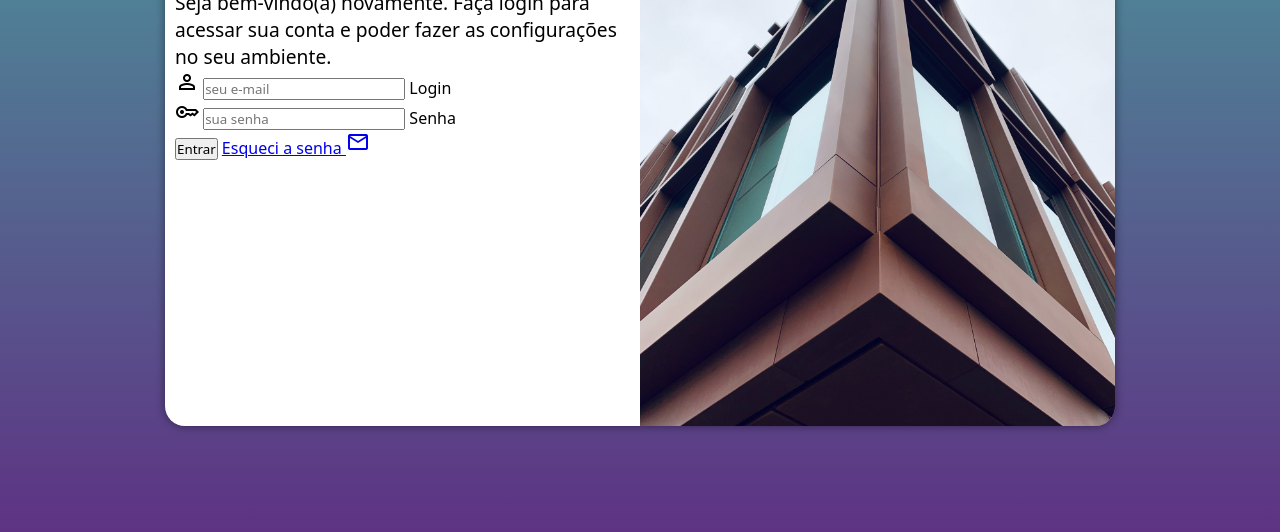
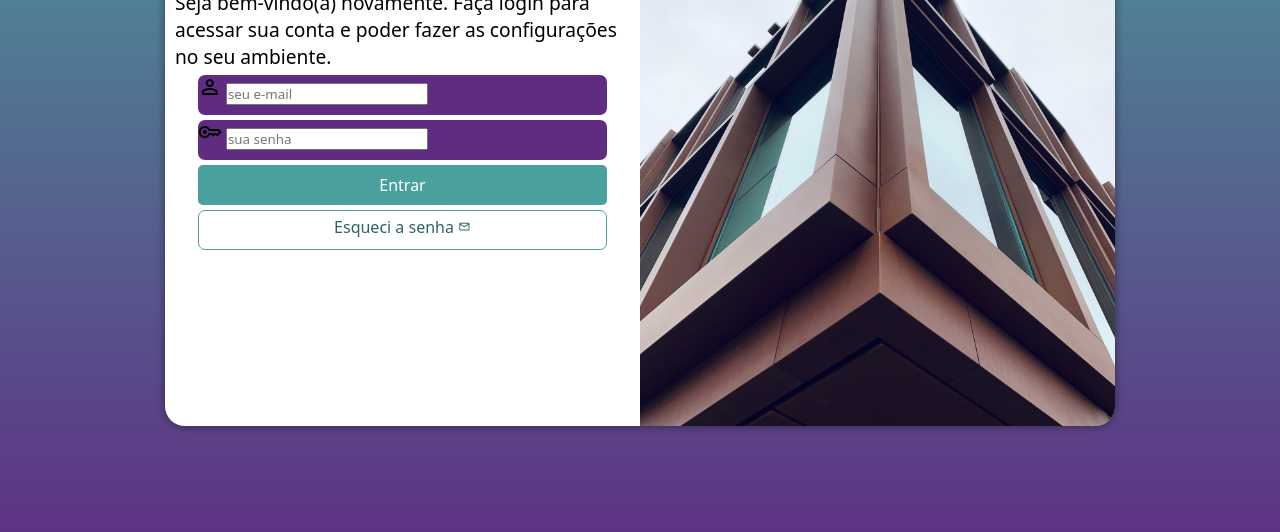
Before and after one commit to saviosantanna/projeto-login, a plain HTML site: page index.html in a window 1280 px wide. Shown: the part 224-756 px from the top of the page. Drawn offline with nearby package versions, Linux system fonts and the light colour scheme.

Commit message:
formatacao-formulario

```diff
--- a/index.html
+++ b/index.html
@@ -33,7 +33,7 @@
                     </div>
 
                     <input type="submit" value="Entrar">
-                    <a href="esqueci.html">
+                    <a href="esqueci.html" class="botao">
                         Esqueci a senha <span class="material-symbols-outlined">mail</span>
                     </a>
                 </form>
--- a/media-query.css
+++ b/media-query.css
@@ -29,6 +29,22 @@ Grandes telas: acima de 1200px
         float: right;
         width: 70%;
     }
+
+    form > input[type=submit]{
+        width: 80%;
+        margin: 0 auto;
+    }
+
+    form > a.botao {
+        width: 80%;
+        margin: 0 auto;
+        margin-top: 5px;
+    }
+
+    form > div.campo {
+        width: 80%;
+        margin: 5px auto;
+    }
 }
 
 @media screen and (min-width: 992px){
@@ -58,4 +74,20 @@ Grandes telas: acima de 1200px
     div#formulario > p {
         font-size: 1.2em;
     }
+
+    form > input[type=submit]{
+        width: 90%;
+        margin: 0 auto;
+    }
+
+    form > a.botao {
+        width: 90%;
+        margin: 0 auto;
+        margin-top: 5px;
+    }
+
+    form > div.campo {
+        width: 90%;
+        margin: 5px auto;
+    }
 }
--- a/style.css
+++ b/style.css
@@ -65,3 +65,54 @@ div#formulario > h1 {
 div#formulario > p {
     font-size: 0.8em;
 }
+
+form > div.campo {
+    background-color: #5f2c82;
+    display: block;
+    width: 100%;
+    height: 40px;
+    border-radius: 7px;
+    margin: 5px 0px;
+}
+
+form div.campo > label {
+    display: none;
+}
+
+form > input[type=submit]{
+    display: block;
+    font-size: 1em;
+    width: 100%;
+    height: 40px;
+    background-color: #49a09d;
+    color: white;
+    border: none;
+    border-radius: 5px;
+    cursor: pointer;
+}
+
+form > input[type=submit]:hover{
+    background-color: #2f6966;
+}
+
+form > a.botao {
+    display: block;
+    text-align: center;
+    font-size: 1em;
+    background-color: white;
+    color: #2d6462;
+    padding-top: 5px;
+    margin-top: 5px;
+    height: 40px;
+    width: 100%;
+    border-radius: 7px;
+    border: 1px solid #49a09d;
+    text-decoration: none;
+}
+
+form > a.botao:hover {
+    background-color: #6cd3cf;
+}
+form > a.botao > span{
+    font-size: 0.8em;
+}
```
